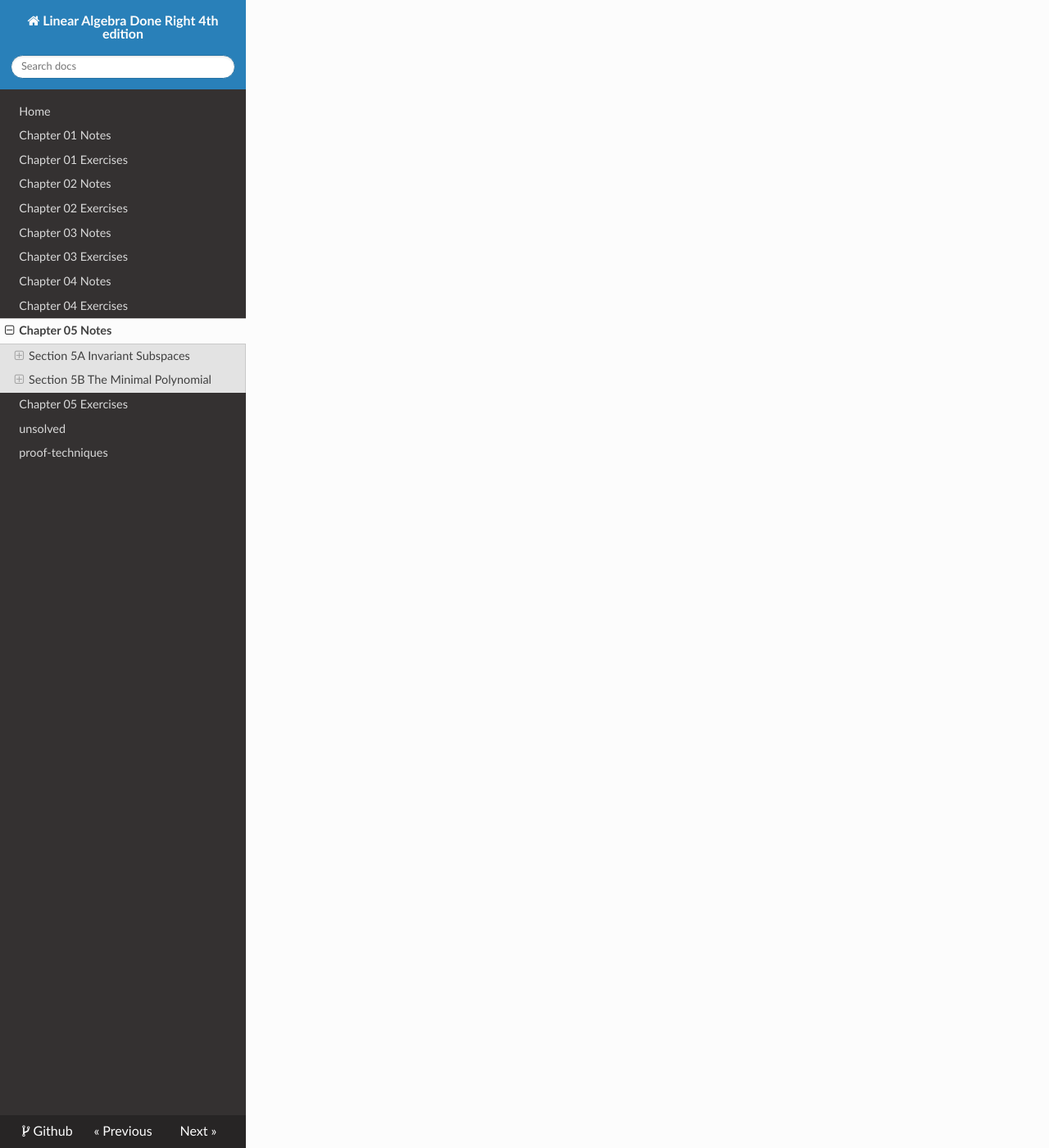
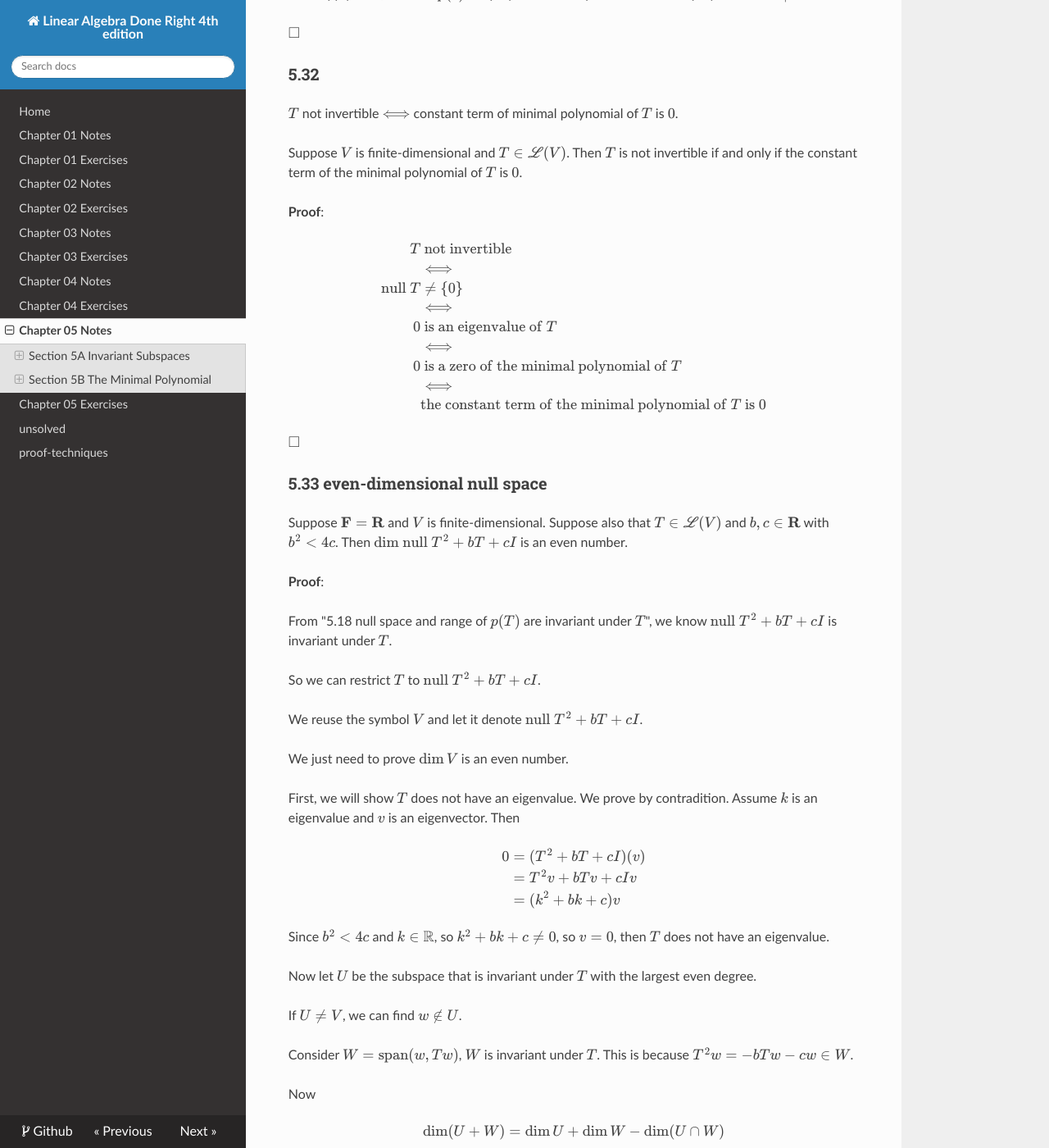
Before and after one commit to eroicaleo/liner-algebra-done-right-4th, an MkDocs documentation site: the page built from docs/ch05notes.md, in a window 1280 px wide and 1400 px high, scrolled down 7212 px. Shown: the whole window at 82% size. Built offline with MkDocs 1.6.1, drawn with Linux system fonts in a browser that asks for light colours; nearby versions of some CDN libraries; some of the changed text lies outside the part shown.

Commit message:
updates ch05 ex and notes

```diff
--- a/docs/ch05notes.md
+++ b/docs/ch05notes.md
@@ -357,3 +357,124 @@ q(T)(v) &= (s(T)p(T))(v) \\
 $$
 
 $\square$
+
+### 5.31 minimal polynomial of a restriction operator
+
+Suppose $𝑉$ is finite-dimensional, $𝑇 ∈ ℒ(𝑉)$, and
+$𝑈$ is a subspace of $𝑉$ that is
+invariant under $𝑇$.
+Then the minimal polynomial of $𝑇$ is a polynomial multiple
+of the minimal polynomial of $𝑇|𝑈$.
+
+**Proof**:
+
+Assume $p(z)$ is the minimal polynomial of $𝑇$.
+Then given $v \in V$, we have $p(T)(v) = 0$.
+
+In particular, for any $u \in U$, $p(T)(u) = 0$.
+
+Since for any $u \in U$, $T|_U(u) = T(u)$.
+$U$ is invariant under $T$, so we have
+$p(T|_U)(u) = p(T)(u) = 0$.
+
+Then apply 5.29, we have $p(z)$
+is a polynomial multiple
+of the minimal polynomial of $𝑇|𝑈$.
+
+$\square$
+
+### 5.32
+
+$𝑇$ not invertible $⟺$ constant term of minimal polynomial of $𝑇$ is $0$.
+
+Suppose $𝑉$ is finite-dimensional and $𝑇 ∈ ℒ(𝑉)$.
+Then $𝑇$ is not invertible if
+and only if the constant term of the minimal polynomial of $𝑇$ is $0$.
+
+**Proof**:
+
+$$
+\begin{align*}
+T &\text{ not invertible } \\
+& ⟺ \\
+\text{null } T &\neq \{0\} \\
+& ⟺ \\
+0 &\text{ is an eigenvalue of } T \\
+& ⟺ \\
+0 &\text{ is a zero of the minimal polynomial of } T \\
+& ⟺ \\
+&\text{the constant term of the minimal polynomial of } 𝑇 \text{ is } 0
+\end{align*}
+$$
+
+$\square$
+
+### 5.33 even-dimensional null space
+
+Suppose $𝐅 = 𝐑$ and $𝑉$ is finite-dimensional.
+Suppose also that $𝑇 ∈ ℒ(𝑉)$
+and $𝑏, 𝑐 ∈ 𝐑$ with $𝑏^2 < 4𝑐$.
+Then $\text{dim null } 𝑇^2 + 𝑏𝑇 + 𝑐𝐼$ is an even number.
+
+**Proof**:
+
+From
+"5.18 null space and range of $𝑝(𝑇)$ are invariant under $𝑇$",
+we know $\text{null } 𝑇^2 + 𝑏𝑇 + 𝑐𝐼$ is invariant under $T$.
+
+So we can restrict $T$ to $\text{null } 𝑇^2 + 𝑏𝑇 + 𝑐𝐼$.
+
+We reuse the symbol $V$ and let it denote
+$\text{null } 𝑇^2 + 𝑏𝑇 + 𝑐𝐼$.
+
+We just need to prove $\dim V$ is an even number.
+
+First, we will show $T$ does not have an eigenvalue.
+We prove by contradition. Assume $k$ is an eigenvalue and
+$v$ is an eigenvector. Then
+
+$$
+\begin{align*}
+0 &= (𝑇^2 + 𝑏𝑇 + 𝑐𝐼)(v) \\
+&=
+𝑇^2v + 𝑏𝑇v + 𝑐𝐼v \\
+&= (k^2 + bk + c)v \\
+\end{align*}
+$$
+
+Since $𝑏^2 < 4𝑐$ and $k \in \mathbb{R}$, so
+$k^2 + bk + c \neq 0$, so $v = 0$, then
+$T$ does not have an eigenvalue.
+
+Now let $U$ be the subspace that is invariant under $T$
+with the largest even degree.
+
+If $U \neq V$, we can find $w \not\in U$.
+
+Consider $W = \text{span}(w, Tw)$, $W$ is invariant under $T$.
+This is because $T^2w = -bTw - cw \in W$.
+
+Now
+
+$$
+\dim (U+W) = \dim U + \dim W - \dim (U \cap W)
+$$
+
+Since both $U, W$ are invariant under $T$, so is $U \cap W$.
+
+If $\dim (U \cap W) = 1$, then $U \cap W$ is an one dimensional
+invariant subspace, then we can find an eigenvalue which is
+contradictory to the face that $T$ does not have an eigenvalue.
+
+So $\dim (U \cap W) = 0$, then
+
+$$
+\dim (U+W) = \dim U + 2
+$$
+
+So we produce an subspace that is invariant under $T$
+with bigger even degree, and we reach a contradition.
+
+So $U = V$ and we finished the proof.
+
+$\square$
```
Also changed, not shown: docs/ch05ex.md (+68 -0 lines).
